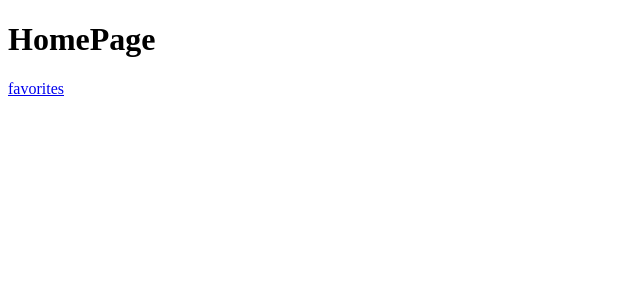
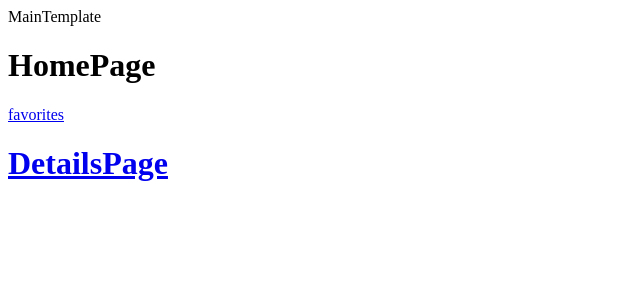
Before and after one commit to VitalkaMihal/moviemegamania, a React (Create React App) app: page / in a window 1280 px wide. Shown: the top 300 px of the page, without its empty margins (0-640 px from the left). Built offline with nearby package versions, Linux system fonts and the light colour scheme.

Commit message:
feat(templates): add MainTemplate

```diff
--- /dev/null
+++ b/src/pages/DetailsPage.tsx
@@ -0,0 +1,12 @@
+import React from "react";
+import { Link, generatePath, useParams } from "react-router-dom";
+
+export const DetailsPage = () => {
+  const { id } = useParams();
+  return (
+    <div>
+      <h1>{id}</h1>
+      <Link to={"/"}>home</Link>
+    </div>
+  );
+};
--- a/src/pages/HomePage.tsx
+++ b/src/pages/HomePage.tsx
@@ -1,11 +1,14 @@
 import React from "react";
-import { Link } from "react-router-dom";
+import { Link, generatePath } from "react-router-dom";
 
 export const HomePage = () => {
   return (
     <div>
       <h1>HomePage</h1>
       <Link to={"favorites"}>favorites</Link>
+      <Link to={generatePath("/details/:id", { id: "42" })}>
+        <h1>DetailsPage</h1>
+      </Link>
     </div>
   );
 };
--- a/src/pages/index.ts
+++ b/src/pages/index.ts
@@ -1,5 +1,6 @@
 import React from "react";
 import { FavoritesPage } from "./FavoritesPage";
 import { HomePage } from "./HomePage";
+import { DetailsPage } from "./DetailsPage";
 
-export { FavoritesPage, HomePage };
+export { FavoritesPage, HomePage, DetailsPage };
--- a/src/routes/index.ts
+++ b/src/routes/index.ts
@@ -1,4 +1,5 @@
 import React from "react";
 import { router } from "./router";
+import { ROUTE } from "./routes";
 
-export { router };
+export { router, ROUTE };
--- a/src/routes/router.tsx
+++ b/src/routes/router.tsx
@@ -1,11 +1,13 @@
-import { FavoritesPage, HomePage } from "pages";
+import { DetailsPage, FavoritesPage, HomePage } from "pages";
 import { Route, createBrowserRouter, createRoutesFromElements } from "react-router-dom";
+import { MainTemplate } from "templates";
 
 export const router = createBrowserRouter(
   createRoutesFromElements(
-    <>
-      <Route path="/" element={<HomePage />} />
+    <Route path="/" element={<MainTemplate />}>
+      <Route index element={<HomePage />} />
+      <Route path="details/:id" element={<DetailsPage />} />
       <Route path="favorites" element={<FavoritesPage />} />
-    </>,
+    </Route>,
   ),
 );
--- /dev/null
+++ b/src/routes/routes.ts
@@ -0,0 +1,3 @@
+export enum ROUTE {
+  HOME = "/",
+}
--- /dev/null
+++ b/src/templates/MainTemplate.tsx
@@ -0,0 +1,13 @@
+import React from "react";
+import { Outlet } from "react-router-dom";
+
+export const MainTemplate = () => {
+  return (
+    <div>
+      MainTemplate
+      <div>
+        <Outlet />
+      </div>
+    </div>
+  );
+};
--- /dev/null
+++ b/src/templates/index.ts
@@ -0,0 +1,3 @@
+import { MainTemplate } from "./MainTemplate";
+
+export { MainTemplate };
```
